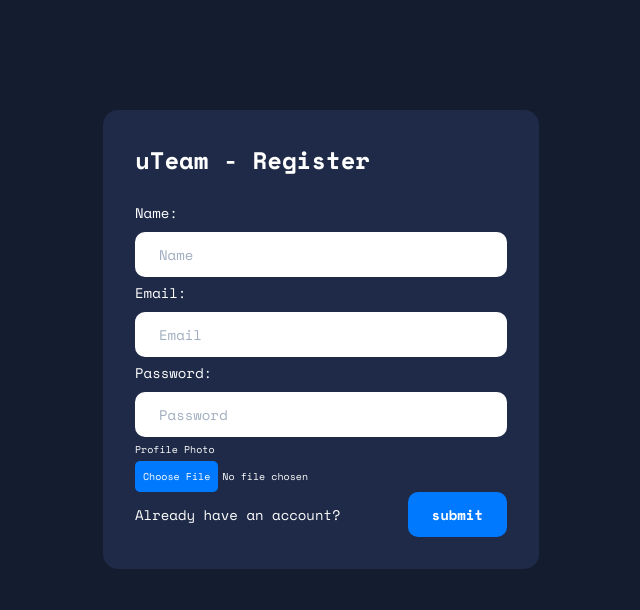
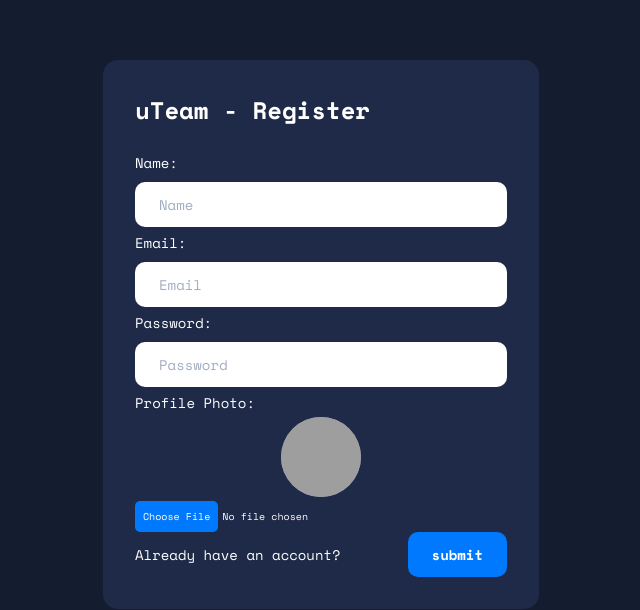
Before and after one commit to petarjs/uteam-2, a React (Create React App) app: page /register in a window 1280 px wide. Shown: the part 190-800 px from the top of the page, without its empty margins (319-959 px from the left). Built offline with nearby package versions, Linux system fonts and the light colour scheme; no server answers; grey boxes are pictures that could not be loaded.

Commit message:
display profile photo we choose from our computer on register page

```diff
--- a/src/components/features/Register/Register.jsx
+++ b/src/components/features/Register/Register.jsx
@@ -1,5 +1,7 @@
 // import axios from 'axios';
 // import { useState } from 'react';
+import { Avatar, Center } from '@chakra-ui/react';
+import React, { useState } from 'react';
 import { useForm } from 'react-hook-form';
 import { Link } from 'react-router-dom';
 
@@ -9,6 +11,8 @@ import './Register.scss';
 const Registration = () => {
   // eslint-disable-next-line no-unused-vars
   const { handleRegister, currentUser } = useAuthContext();
+  const [profilePhoto, setProfilePhoto] = useState('https://bit.ly/dan-abramov');
+
   // const [userData, setUserData] = useState({
   //   name: '',
   //   email: '',
@@ -29,6 +33,21 @@ const Registration = () => {
     const uploadFileData = new FormData();
     uploadFileData.append('files', data.image[0]);
     await handleRegister(data, uploadFileData);
+  };
+
+  const handleFileSelected = (e) => {
+    const files = Array.from(e.target.files);
+    if (files && files[0]) {
+      var reader = new FileReader();
+
+      reader.onload = function (e) {
+        setProfilePhoto(e.target.result);
+      };
+
+      reader.readAsDataURL(files[0]);
+    } else {
+      setProfilePhoto('https://bit.ly/dan-abramov');
+    }
   };
 
   return (
@@ -105,13 +124,19 @@ const Registration = () => {
           {errors.password && <p className="register__error-message">{errors.password.message}</p>}
 
           <div className="register__field">
-            <label htmlFor="upload_file">Profile Photo</label>
+            <label className="register__label" htmlFor="upload_file">
+              Profile Photo:
+            </label>
+            <Center>
+              <Avatar name={currentUser?.imageName} src={profilePhoto} size="2xl" />
+            </Center>
             <input
               type="file"
               id="upload_file"
               accept=".png, .jpg, .jpeg"
               placeholder="Upload File"
               {...register('image', { required: 'Image is required' })}
+              onChange={(e) => handleFileSelected(e)}
             />
             {errors.image && <p className="register__error-message">{errors.image.message}</p>}
           </div>
--- a/src/components/features/Register/Register.scss
+++ b/src/components/features/Register/Register.scss
@@ -4,7 +4,7 @@
   display: flex;
   flex-direction: column;
   align-items: center;
-  padding-top: 20rem;
+  padding-top: 15rem;
 
   &__content {
     display: flex;
@@ -92,4 +92,9 @@ input[type='file']::file-selector-button {
   padding: 0.8rem;
   border: none;
   margin-top: 0.4rem;
+  cursor: pointer;
 }
+
+input[type='file'] {
+  cursor: pointer;
+}
```
